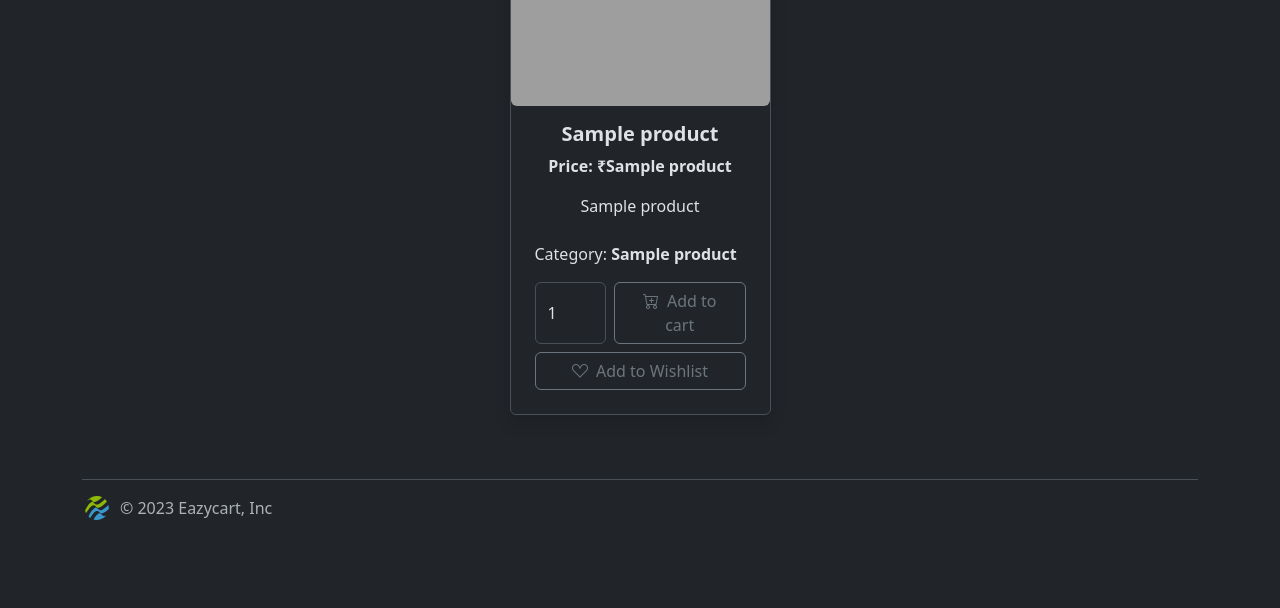
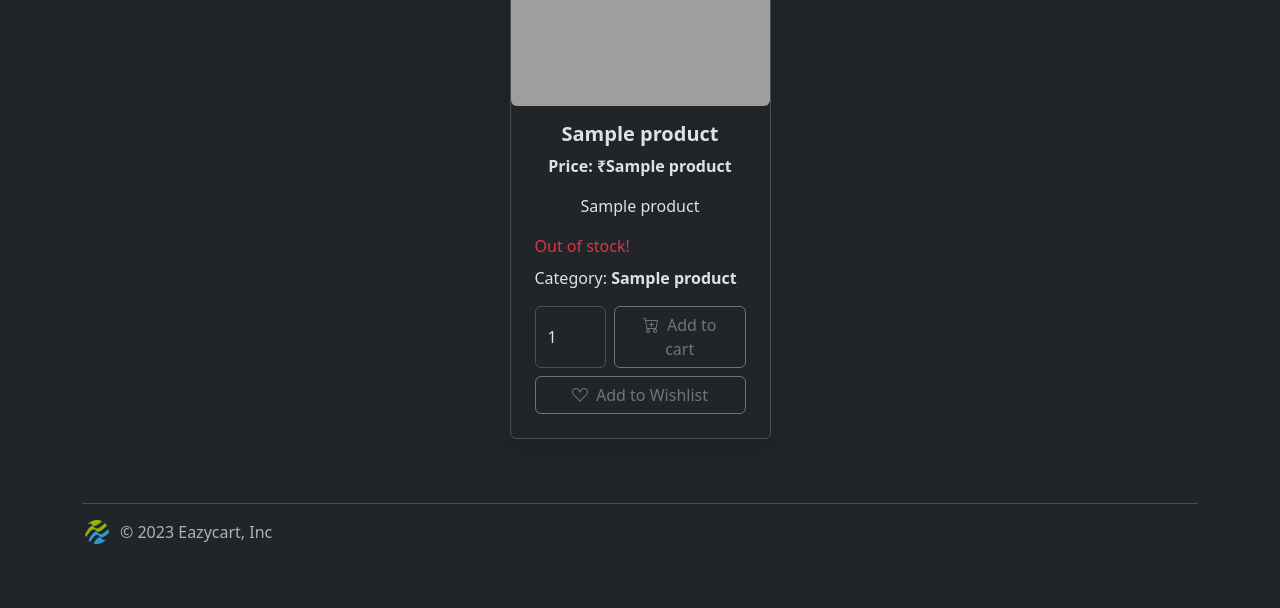
Before and after one commit to henry-jacq/eazycart, a Flask app: template templates/index.html in a window 1280 px wide. Shown: the part 815-1423 px from the top of the page. Before the commit the page ends 1335 px from the top, so only its background shows below. Run offline with Flask 3, Linux system fonts and the light colour scheme; the template is opened without the code that fills it: most values are stand-ins (such as "Sample title", 1, 10 or a date in 2020); grey boxes are pictures that could not be loaded.

Commit message:
change: View updated

```diff
--- a/templates/index.html
+++ b/templates/index.html
@@ -19,7 +19,7 @@
                 <img class="img-fluid h-50 rounded" src="{{ url_for('static', filename='products/' + p[6]) }}" alt="{{p[6]}}">
                 <div class="card-body px-4">
                     <div class="text-center">
-                        <h5 class="fw-bolder">{{p[1]}}</h5>
+                        <h5 class="fw-bold">{{p[1]}}</h5>
                         <p class="fw-semibold">Price: ₹{{p[2]}}</p>
                         <label class="text-start">{{p[4]}}</label>
                     </div>
@@ -27,12 +27,13 @@
                 <div class="card-footer p-4 pt-0 border-top-0 bg-transparent">
                     {% if p[3] > 15: %}
                     <label class="text-success">In stock</label> {% elif p[3]
-                    < 15 %} <label class="text-danger">Only {{p[3]}} stocks left!</label>
-                        {% endif %}
+                    < 15: %} <label class="text-danger">Only {{p[3]}} stocks left!</label>
+                        {% else: %}
+                        <label class="text-danger">Out of stock!</label> {% endif %}
                         <p class="text-start mt-2">Category: <label class="fw-semibold">{{p[5]}}</label></p>
                         <div class="d-flex">
-                            <input class="form-control w-50 me-2" type="number" value="1">
-                            <a role="button" class="btn btn-outline-secondary w-100" data-id="{{p[0]}}"><i class="bi bi-cart-plus me-2"></i>Add to cart</a>
+                            <input class="product-quantity form-control w-50 me-2" type="number" value="1" min="1" max="{{p[3]}}">
+                            <a role="button" class="btn btn-outline-secondary btn-add-cart w-100" data-id="{{p[0]}}"><i class="bi bi-cart-plus me-2"></i>Add to cart</a>
                         </div>
                         <a role="button" class="btn btn-outline-secondary d-block mt-2" data-id="{{p[0]}}"><i class="bi bi-suit-heart me-2"></i>Add to Wishlist</a>
                 </div>
```
